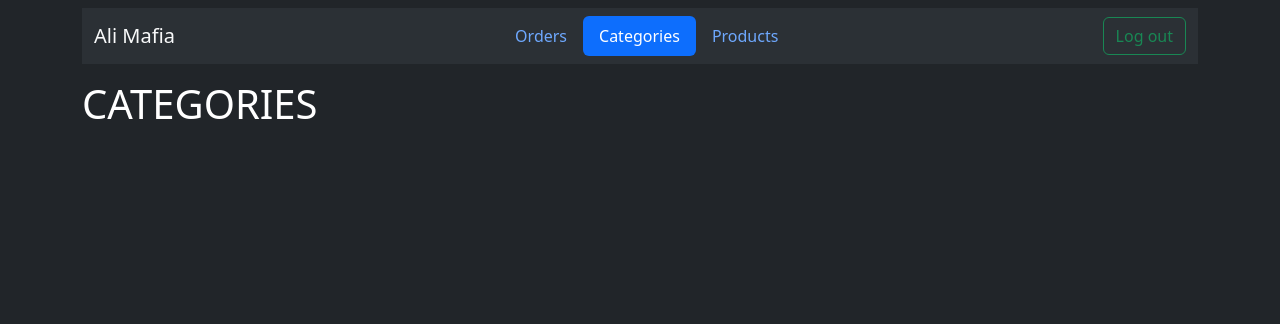
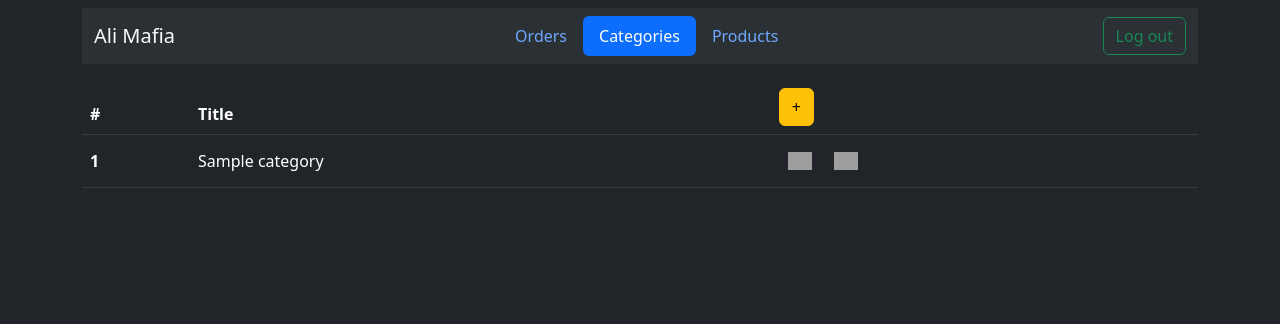
Before and after one commit to Ulu-pro/alimafia, a PHP site: page /admin/admin.php in a window 1280 px wide, after a click on "Categories". Shown: the top 324 px of the page. Run offline with PHP 8.4, Linux system fonts and the light colour scheme; tables that the repository leaves empty or names only in its code hold one stand-in row (values such as "Sample post"); grey boxes are pictures that could not be loaded.

Commit message:
Categories: Edit and Delete buttons, on click shows modal

```diff
--- a/admin/components/categories.php
+++ b/admin/components/categories.php
@@ -1 +1,32 @@
-<h1>CATEGORIES</h1>
+<?php if (!isset($db)) exit; ?>
+<a id="edit_category_modal" class="d-none" data-bs-toggle='modal' data-bs-target='#editCategoryModal'></a>
+<a id="delete_category_modal" class="d-none" data-bs-toggle='modal' data-bs-target='#deleteCategoryModal'></a>
+<table class="table table-dark table-hover">
+  <thead>
+  <tr>
+    <th scope="col">#</th>
+    <th scope="col">Title</th>
+    <th scope="col">
+      <button type="button" class="btn btn-warning" data-bs-toggle="modal" data-bs-target="#createCategoryModal">+</button>
+    </th>
+  </tr>
+  </thead>
+  <tbody>
+  <?php
+  $db->select(Tables::$CATEGORIES, function ($category) {
+    $id = $category["id"];
+    $title = $category["title"];
+    echo "
+    <tr class='align-middle'>
+      <th scope='row'>$id</th>
+      <td>$title</td>
+      <td>
+        <img type='button' width='42' data-row-id='$id' data-modal-flag='edit_category' class='modal-data btn btn-outline-info border border-dark p-2' src='/static/images/edit.svg' alt='Edit'>
+        <img type='button' width='42' data-row-id='$id' data-modal-flag='delete_category' class='modal-data btn btn-outline-danger border border-dark p-2' src='/static/images/delete.svg' alt='Delete'>
+      </td>
+    </tr>
+    ";
+  });
+  ?>
+  </tbody>
+</table>
```
